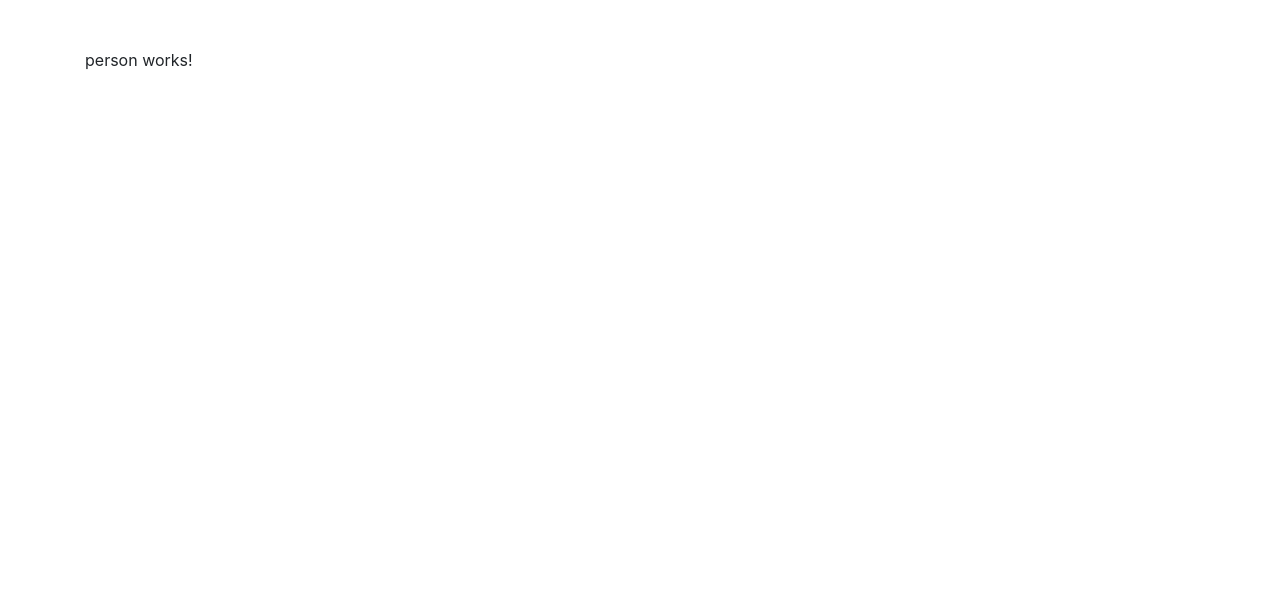
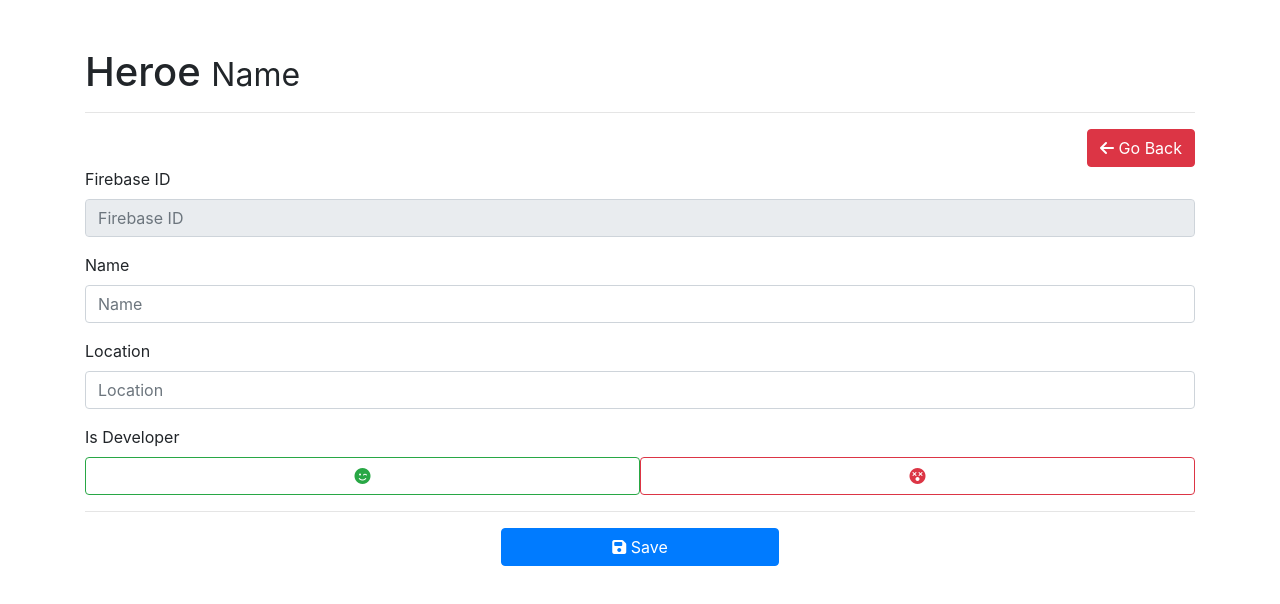
Before and after one commit to cfabregas85/AngularFirebaseCRUD, an Angular app: page /person/1 in a window 1280 px wide. Shown: the top 604 px of the page. Built offline with nearby package versions, Linux system fonts and the light colour scheme.

Commit message:
Implemented person.component.html

```diff
--- a/src/app/pages/person/person.component.html
+++ b/src/app/pages/person/person.component.html
@@ -1 +1,48 @@
-<p>person works!</p>
+<h1>Heroe <small>Name</small></h1>
+
+<hr>
+
+<div class="row text-right">
+    <div class="col">
+        <button class="btn btn-danger" routerLink="/people">
+            <li class="fa fa-arrow-left"></li>
+            Go Back
+        </button>
+    </div>
+</div>
+
+<div class="row">
+    <div class="col">
+        <form>
+            <div class="form-group">
+                <label>Firebase ID</label>
+                <input type="text" class="form-control" placeholder="Firebase ID" disabled="disabled">
+            </div>
+            <div class="form-group">
+                <label>Name</label>
+                <input type="text" class="form-control" placeholder="Name" required>
+            </div>
+            <div class="form-group">
+                <label>Location</label>
+                <input type="text" class="form-control" placeholder="Location" required>
+            </div>
+            <div class="form-group">
+                <label>Is Developer</label>
+                <br>
+                <button class="btn btn-outline-success w-50" type="button">
+                       <i class="fa fa-smile-wink"></i>
+                </button>
+                <button class="btn btn-outline-danger w-50" type="button">
+                        <i class="fa fa-dizzy"></i>
+                 </button>
+            </div>
+            <hr>
+            <div class="form-group text-center">
+                <button type="submit" class="btn btn-primary w-25">
+                         <i class="fas fa-save"></i>
+                         Save
+                </button>
+            </div>
+        </form>
+    </div>
+</div>
```
